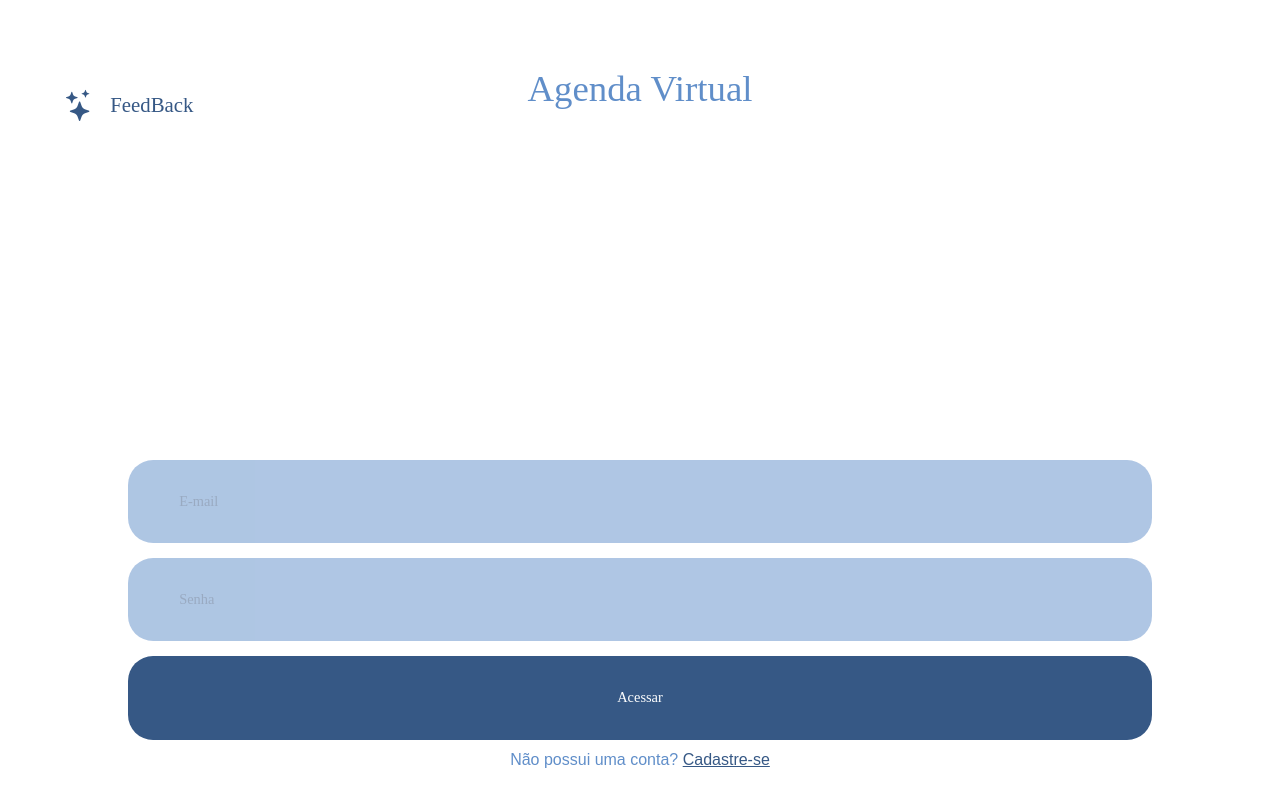
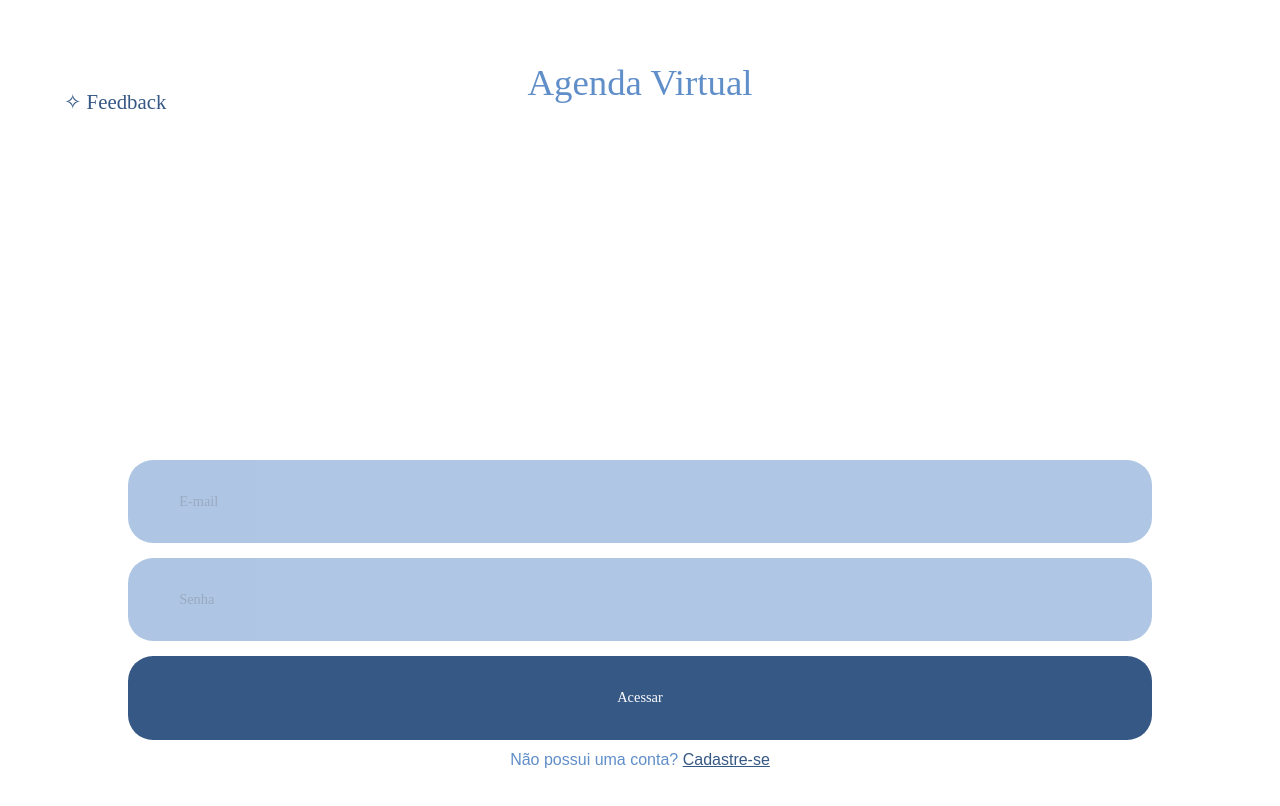
Before and after one commit to gigioo-00/testefronticonic, a plain HTML site: page login/login.html in a window 1280 px wide. Drawn offline with nearby package versions, Linux system fonts and the light colour scheme; a web font is replaced by a local one.

Commit message:
testando

```diff
--- a/feedback/style.css
+++ b/feedback/style.css
@@ -29,6 +29,17 @@ body {
   flex-direction: column;
   align-items: left;
   padding-top: 5%;
+}
+
+.FeedBack a {
+  text-decoration: none;
+  display: inline-flex;
+  transition: transform 0.1s ease;
+  padding-left: 5%;
+}
+
+.FeedBack a:active {
+  transform: scale(0.90);
 }
 
 .icone-voltar {
--- a/login/login.html
+++ b/login/login.html
@@ -20,7 +20,7 @@
 <body>
 
     <div class="infos-tela-de-cima">
-        <h1 class="FeedBack" href="../feedback/feedback1.html"><i class="bi bi-stars icone-estrelas"></i>FeedBack</h1>
+        <h1 class="FeedBack"><a class="link-feedback" href="../feedback/feedback1.html">✧ Feedback</a></h1>
         <p class="textinho">Luláticos</p>
         <p class="textinho2">Agenda Virtual</p>
     </div>
--- a/login/style.css
+++ b/login/style.css
@@ -18,14 +18,6 @@ body {
   padding-top: 5%;
 }
 
-.icone-estrelas {
-  display: flex;
-  flex-direction: column;
-  padding-left: 5%;
-  color: rgba(54, 88, 133, 1);
-  font-size: 150%;
-}
-
 .FeedBack {
   display: flex;
   flex-direction: row;
@@ -38,6 +30,15 @@ body {
   padding-top: 2%;
 }
 
+.link-feedback{
+  color: rgba(54, 88, 133, 1);
+  text-decoration: none;
+  padding-left: 5%;
+}
+
+.link-feedback a:active {
+  transform: scale(0.90);
+}
 .textinho {
   display: flex;
   flex-direction: column;
```
Also changed, not shown: feedback/feedback1.html (+4 -5 lines).
